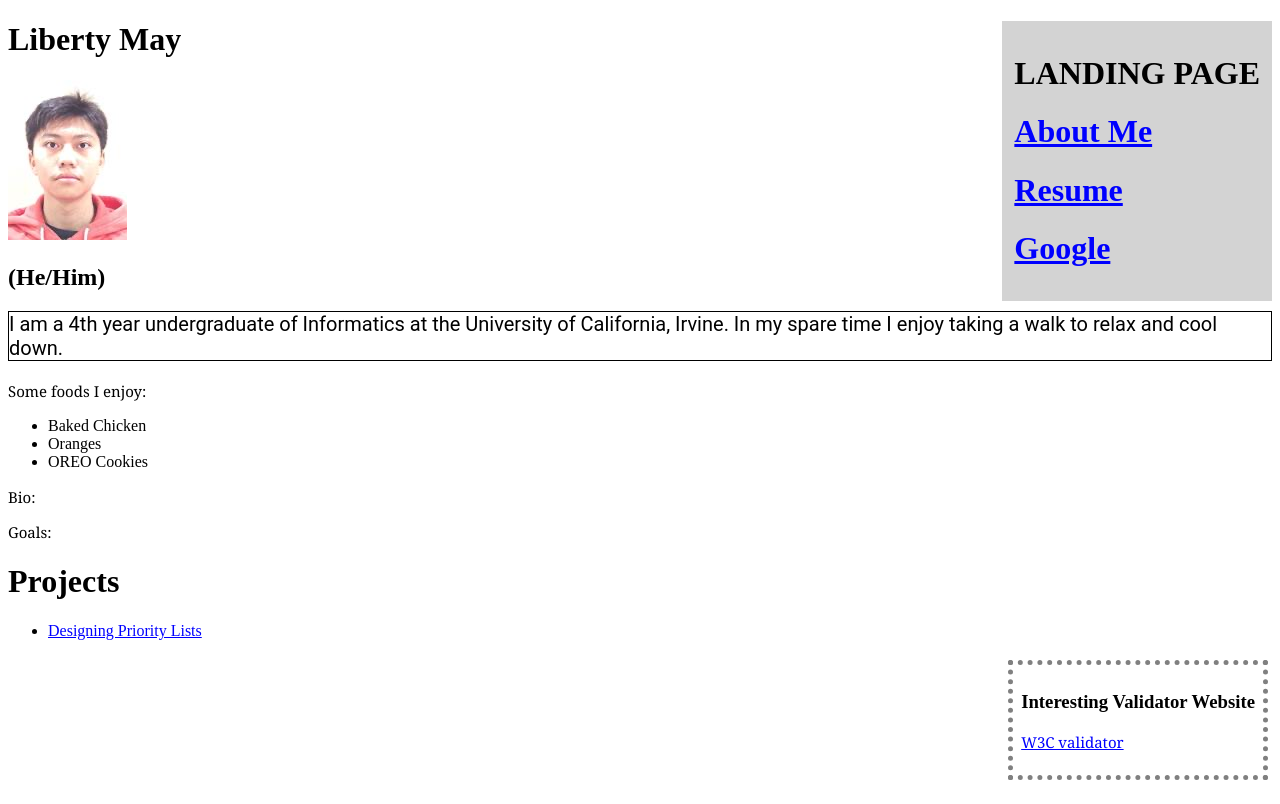
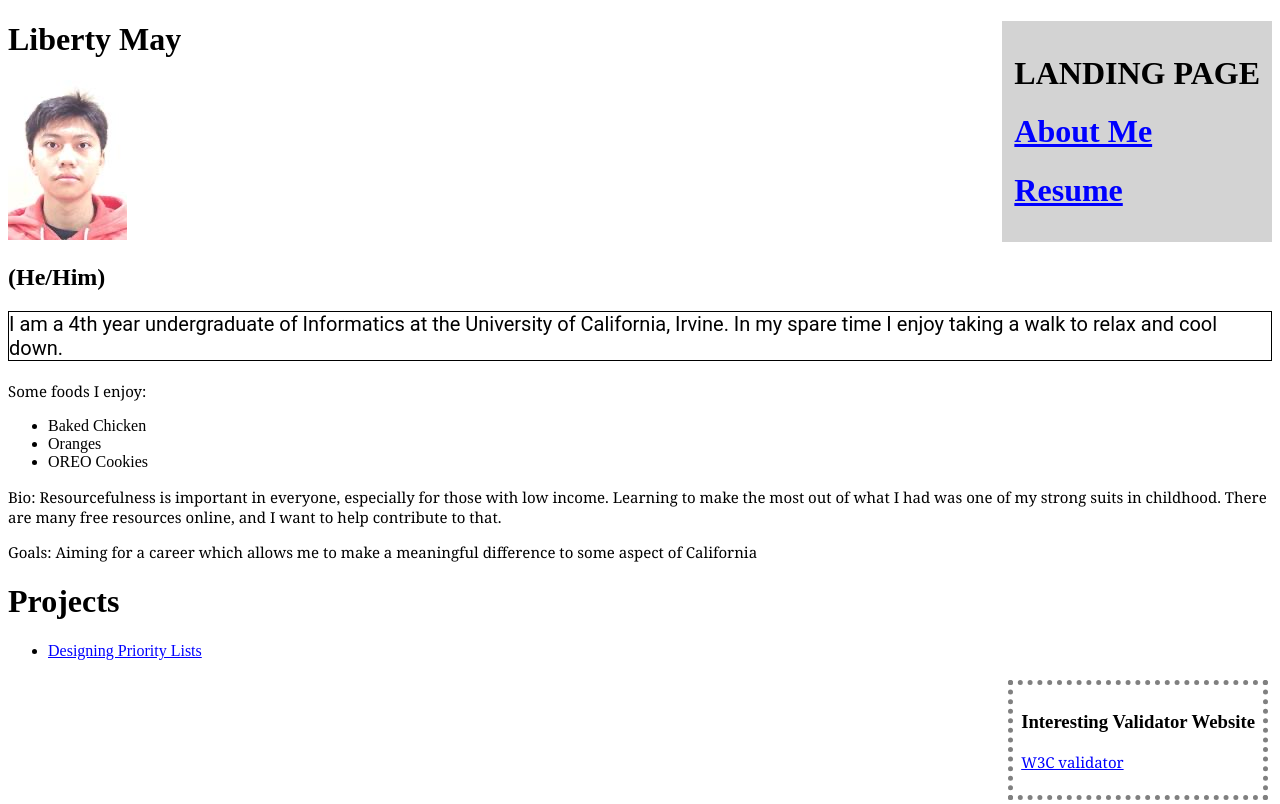
Before and after one commit to JohntheBohn2015/libertymay, a plain HTML site: page index.html in a window 1280 px wide. Drawn offline with Linux system fonts and the light colour scheme.

Commit message:
Bio + Goals

```diff
--- a/index.html
+++ b/index.html
@@ -31,12 +31,6 @@ EMAIL: libertym@uci.edu
       Resume
     </a>
   </h1>
-  <!-- Link for Interests Page of Website: External Link-->
-  <h1>
-    <a href="https://www.google.com">
-      Google
-    </a>
-  </h1>
 </header>
 
 <!-- Home Page Contents: Biography -->
@@ -51,8 +45,8 @@ EMAIL: libertym@uci.edu
   <li>OREO Cookies</li>
 </ul>
 
-<p>Bio: </p>
-<p>Goals: </p>
+<p>Bio: Resourcefulness is important in everyone, especially for those with low income. Learning to make the most out of what I had was one of my strong suits in childhood. There are many free resources online, and I want to help contribute to that.</p>
+<p>Goals: Aiming for a career which allows me to make a meaningful difference to some aspect of California</p>
 <h1>Projects</h1>
 <ul>
   <li><a href="project1.html">Designing Priority Lists</a></li>
```
